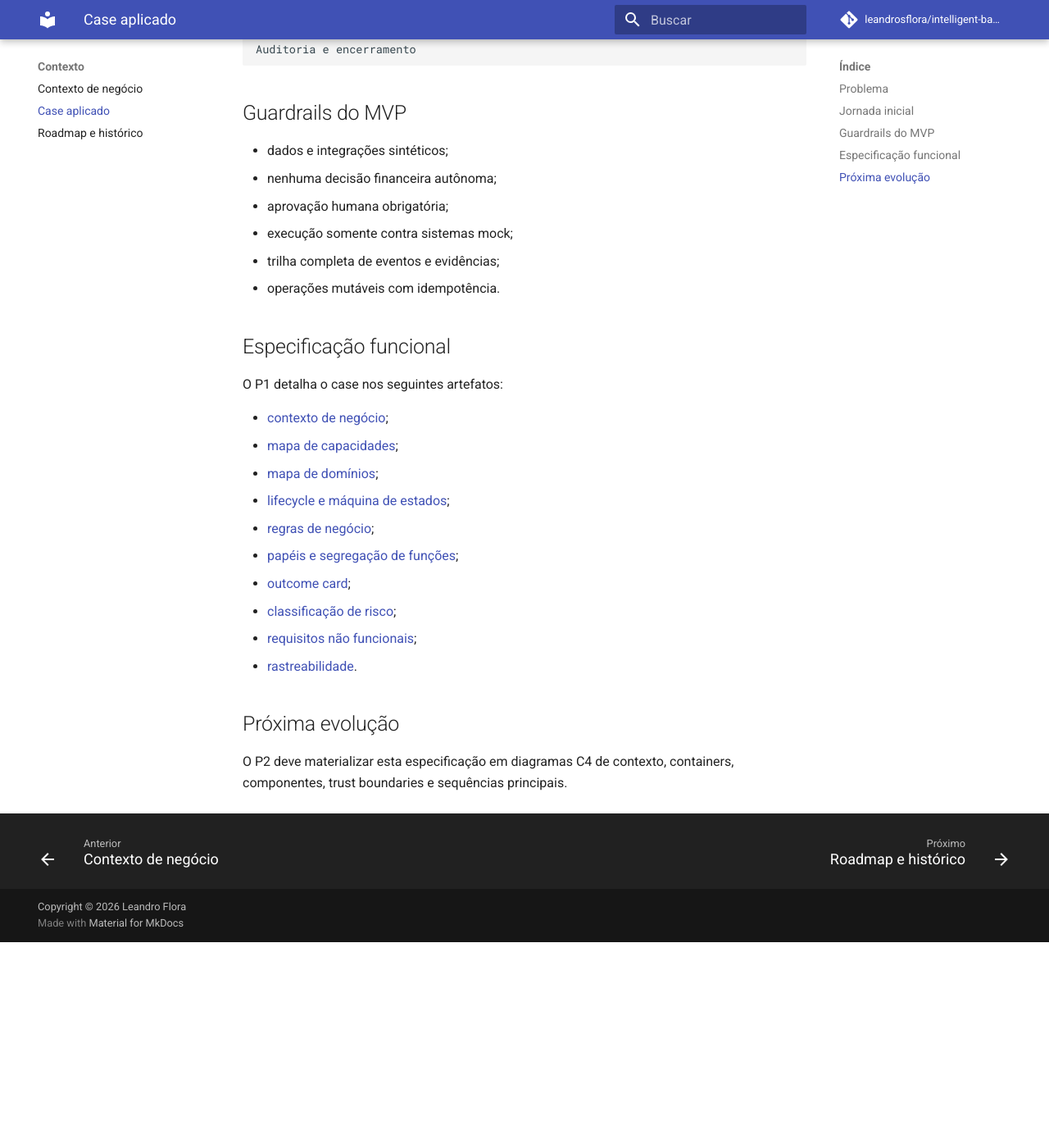
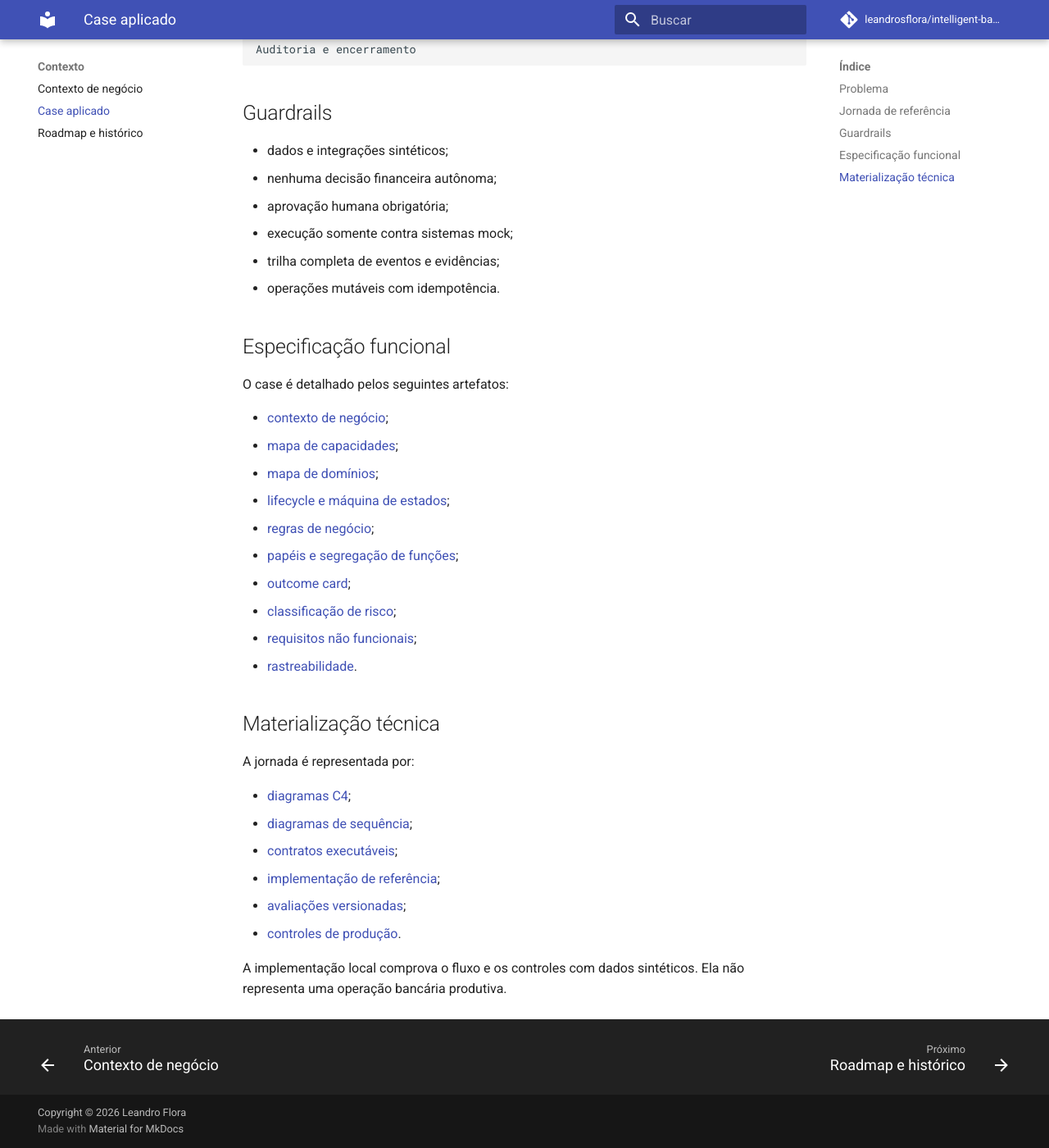
Before and after one commit to leandrosflora/intelligent-backoffice-platform-architecture, an MkDocs documentation site: the page built from docs/case-study/index.md, in a window 1280 px wide and 1400 px high, scrolled down 685 px. Shown: the whole window at 82% size. Built offline with MkDocs 1.6.1 and Material for MkDocs 9.7.7, drawn with Linux system fonts in a browser that asks for light colours; comment, search, counter and statistics services are not loaded; before the commit the page ends 1834 px from its top, so only the background shows below that; some of the changed text lies outside the part shown.

Commit message:
Atualiza narrativa do case aplicado

````diff
--- a/docs/case-study/index.md
+++ b/docs/case-study/index.md
@@ -4,7 +4,7 @@
 
 Processos de contestação dependem de documentos, consultas, regras, aprovações e registros manuais. Isso aumenta tempo de ciclo, retrabalho e risco operacional.
 
-## Jornada inicial
+## Jornada de referência
 
 ```text
 Caso criado
@@ -26,7 +26,7 @@ Execução governada
 Auditoria e encerramento
 ```
 
-## Guardrails do MVP
+## Guardrails
 
 - dados e integrações sintéticos;
 - nenhuma decisão financeira autônoma;
@@ -37,7 +37,7 @@ Auditoria e encerramento
 
 ## Especificação funcional
 
-O P1 detalha o case nos seguintes artefatos:
+O case é detalhado pelos seguintes artefatos:
 
 - [contexto de negócio](../context/business-context.md);
 - [mapa de capacidades](../functional/capability-map.md);
@@ -50,6 +50,15 @@ O P1 detalha o case nos seguintes artefatos:
 - [requisitos não funcionais](../functional/non-functional-requirements.md);
 - [rastreabilidade](../functional/traceability-matrix.md).
 
-## Próxima evolução
+## Materialização técnica
 
-O P2 deve materializar esta especificação em diagramas C4 de contexto, containers, componentes, trust boundaries e sequências principais.
+A jornada é representada por:
+
+- [diagramas C4](../architecture/index.md);
+- [diagramas de sequência](../architecture/sequence-diagrams.md);
+- [contratos executáveis](../contracts/index.md);
+- [implementação de referência](../implementation/index.md);
+- [avaliações versionadas](../evaluation/index.md);
+- [controles de produção](../governance/production-readiness.md).
+
+A implementação local comprova o fluxo e os controles com dados sintéticos. Ela não representa uma operação bancária produtiva.
````
